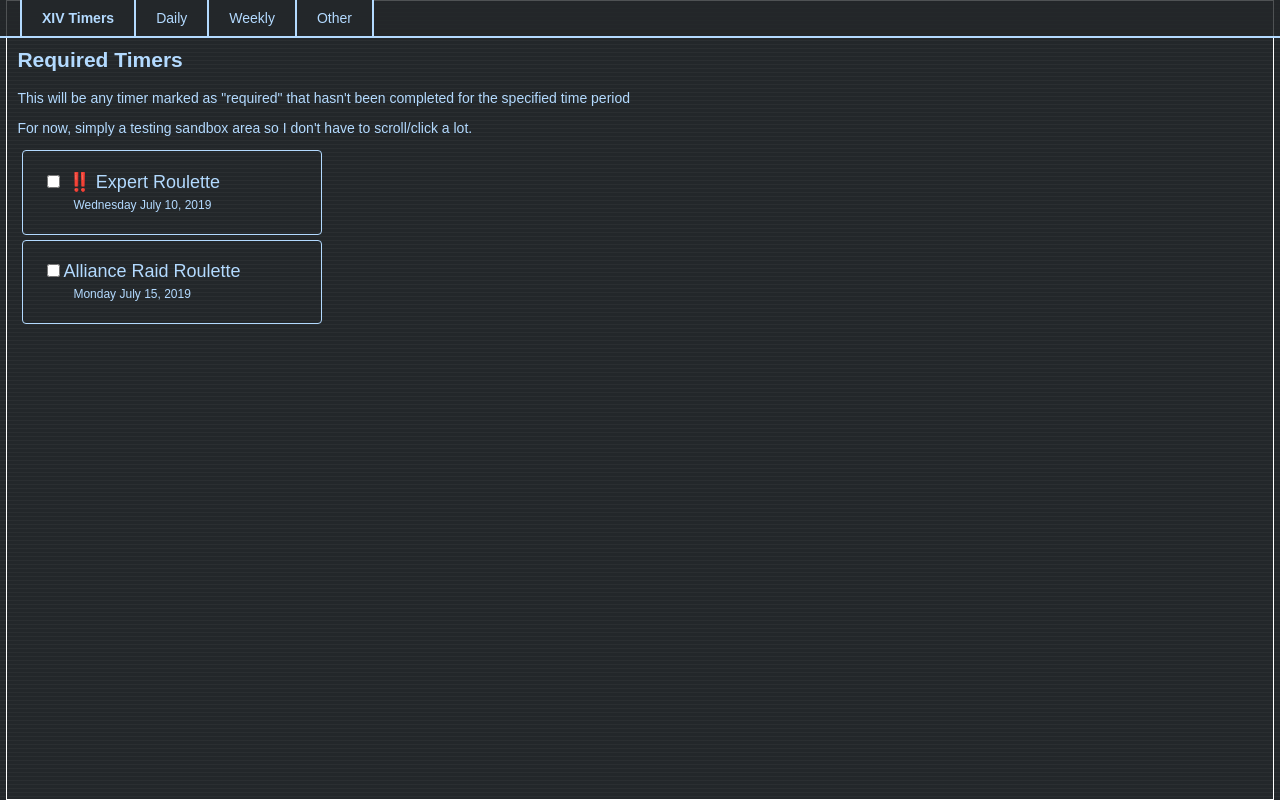
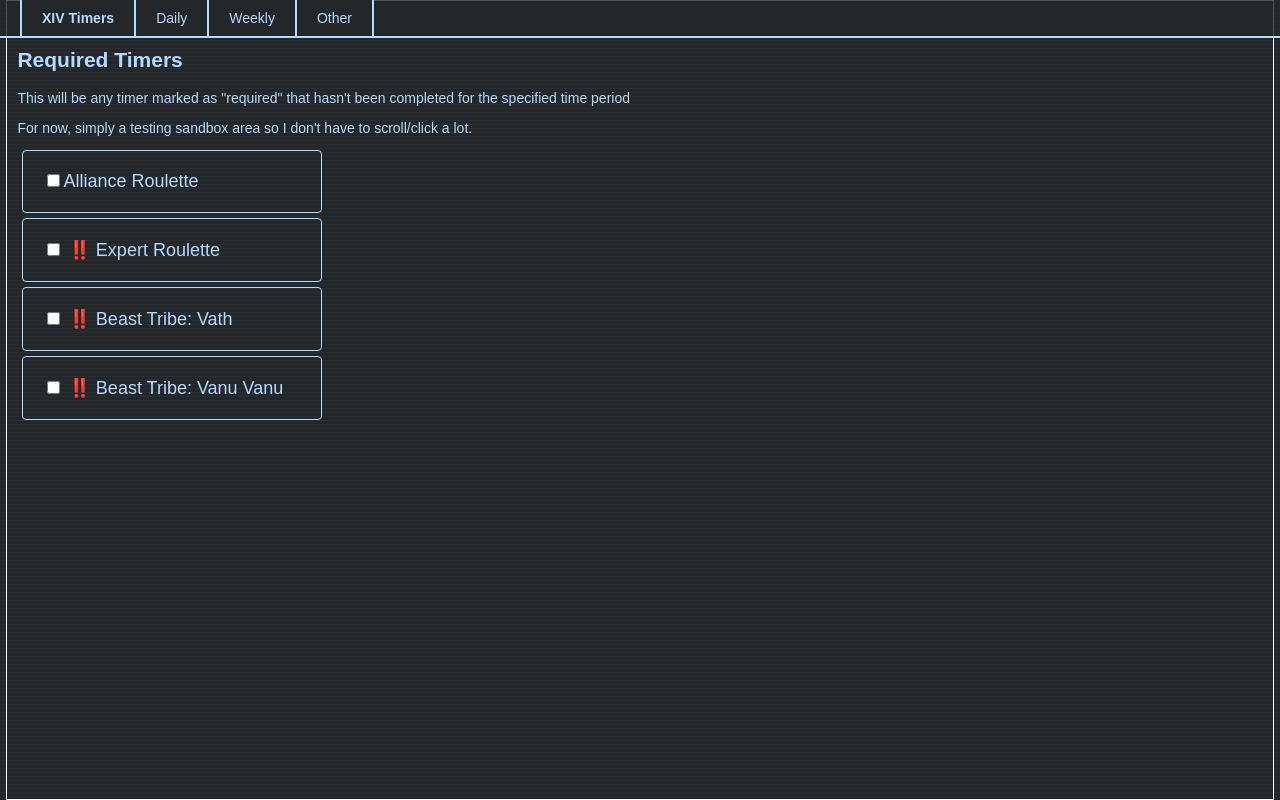
Before and after one commit to ceg9498/todo-timers, a React (Create React App) app: page / in a window 1280 px wide. Shown: the top 800 px of the page. Built offline with nearby package versions, Linux system fonts and the light colour scheme.

Commit message:
Separated Navbar & loading data from file.

```diff
--- a/src/App.tsx
+++ b/src/App.tsx
@@ -1,60 +1,40 @@
 import React, { Component } from 'react';
+import Navbar from './component/Navbar'
 //import Popup from './component/Popup';
 import Timer from './component/Timer';
 import './App.scss';
+
+function loadData(){
+  let timerData = require('./data/timerdata.json');
+  return timerData;
+}
 
 export default class TimerList extends Component<any,any> {
   constructor(props){
    super(props);
    this.state = {};
   }
+  data = loadData();
   componentDidMount(){
   }
 
 render() {
-  let test = {
-    name: "Expert Roulette",
-    frequency: "day",
-    required: true,
-    completed: new Date(2019,6,10),
-  }
-
-  let test2 = {
-    name: "Alliance Raid Roulette",
-    frequency: "day",
-    required: false,
-    completed: new Date(2019,6,15),
-  }
  return (
   <article id="root">
-  <nav id="navbar">
-   <ul role="navigation">
-    <li>
-     <a href="#top" id="a-top">XIV Timers</a>
-    </li><li>
-     <a href="#day">Daily</a>
-    </li><li>
-     <a href="#week">Weekly</a>
-    </li><li>
-     <a href="#other">Other</a>
-    </li>
-   </ul>
-  </nav>
+  <Navbar/>
 
   <section id="top">
    <h2>Required Timers</h2>
    <p>This will be any timer marked as &quot;required&quot; that hasn&apos;t been completed for the specified time period</p>
    <p>For now, simply a testing sandbox area so I don't have to scroll/click a lot.</p>
-   <Timer
-      name={test.name}
-      frequency={test.frequency}
-      required={test.required}
-      completed={test.completed} />
-   <Timer
-      name={test2.name}
-      frequency={test2.frequency}
-      required={test2.required}
-      completed={test2.completed} />
+   {this.data.map((item,index) =>
+     <Timer
+        id={index}
+        name={item.name}
+        frequency={item.frequency}
+        required={item.required}
+        completed={item.completed} />
+   )}
 
   </section>
   <section id="day">
--- /dev/null
+++ b/src/component/Navbar.tsx
@@ -0,0 +1,19 @@
+import React from 'react'
+
+export default function Navbar(){
+    return (
+    <nav id="navbar">
+    <ul role="navigation">
+     <li>
+      <a href="#top" id="a-top">XIV Timers</a>
+     </li><li>
+      <a href="#day">Daily</a>
+     </li><li>
+      <a href="#week">Weekly</a>
+     </li><li>
+      <a href="#other">Other</a>
+     </li>
+    </ul>
+   </nav>
+   );
+}
--- a/src/component/Timer.tsx
+++ b/src/component/Timer.tsx
@@ -1,6 +1,7 @@
 import React, { Component } from 'react'
 
 interface ITimer {
+    id: any,
     name: string,
     frequency: string,
     required: boolean,
@@ -25,31 +26,32 @@
             isChecked: false,
         };
     }
-    componentDidMount(){
-
-    }
+    componentDidMount(){}
 
     handleChange = (e:React.FormEvent<EventTarget>) => {
+        console.log("handleChange")
         let target = e.target as HTMLInputElement;
+        this.setState({
+            isChecked: target.checked,
+        })
         if(target.checked){
+            console.log("Checked!")
             this.setState({
                 completed: new Date(),
-                isChecked: true,
             })
         } else {
-            this.setState({
-                isChecked: false,
-            })
+            console.log("Unchecked!")
         }
+        e.preventDefault();
     }
 
     displayDate(){
-        let date = this.props.completed.getDate();
+        let date = this.state.completed.getDate();
         let day = "";
         let month = "";
-        let year = this.props.completed.getFullYear();
+        let year = this.state.completed.getFullYear();
 
-        switch (this.props.completed.getDay()){
+        switch (this.state.completed.getDay()){
             case 0:
                 day = "Sunday";
                 break;
@@ -72,7 +74,7 @@
                 day = "Saturday";
                 break;
         }
-        switch (this.props.completed.getMonth()){
+        switch (this.state.completed.getMonth()){
             case 0:
                 month = "January";
                 break;
@@ -111,17 +113,18 @@
                 break;
         }
         return(
-            <span className="date">{day} {month} {date}, {year}</span>
+            <span className="date">Last completed on: {day} {month} {date}, {year}</span>
         );
     }
 
     render(){
+        console.log(new Date())
      return(
-      <div className="timerTile">
+      <div className="timerTile" id={this.props.id}>
         <label>
             <input
                 type="checkbox"
-                name={`${this.props.name}-box`}
+                name={"isChecked"}
                 checked={this.state.isChecked}
                 onChange={this.handleChange} />
             {this.state.required &&
@@ -129,7 +132,9 @@
             }
             {this.props.name}
         </label><br/>
-        {this.displayDate()}
+        {this.state.completed &&
+            this.displayDate()
+        }
       </div>
      );
     }
--- /dev/null
+++ b/src/data/timerdata.json
@@ -0,0 +1,21 @@
+[{
+    "name": "Alliance Roulette",
+    "frequency": "day",
+    "required": false,
+    "completed": null
+},{
+    "name": "Expert Roulette",
+    "frequency": "day",
+    "required": true,
+    "completed": null
+},{
+    "name": "Beast Tribe: Vath",
+    "frequency": "day",
+    "required": true,
+    "completed": null
+},{
+    "name": "Beast Tribe: Vanu Vanu",
+    "frequency": "day",
+    "required": true,
+    "completed": null
+}]
```
